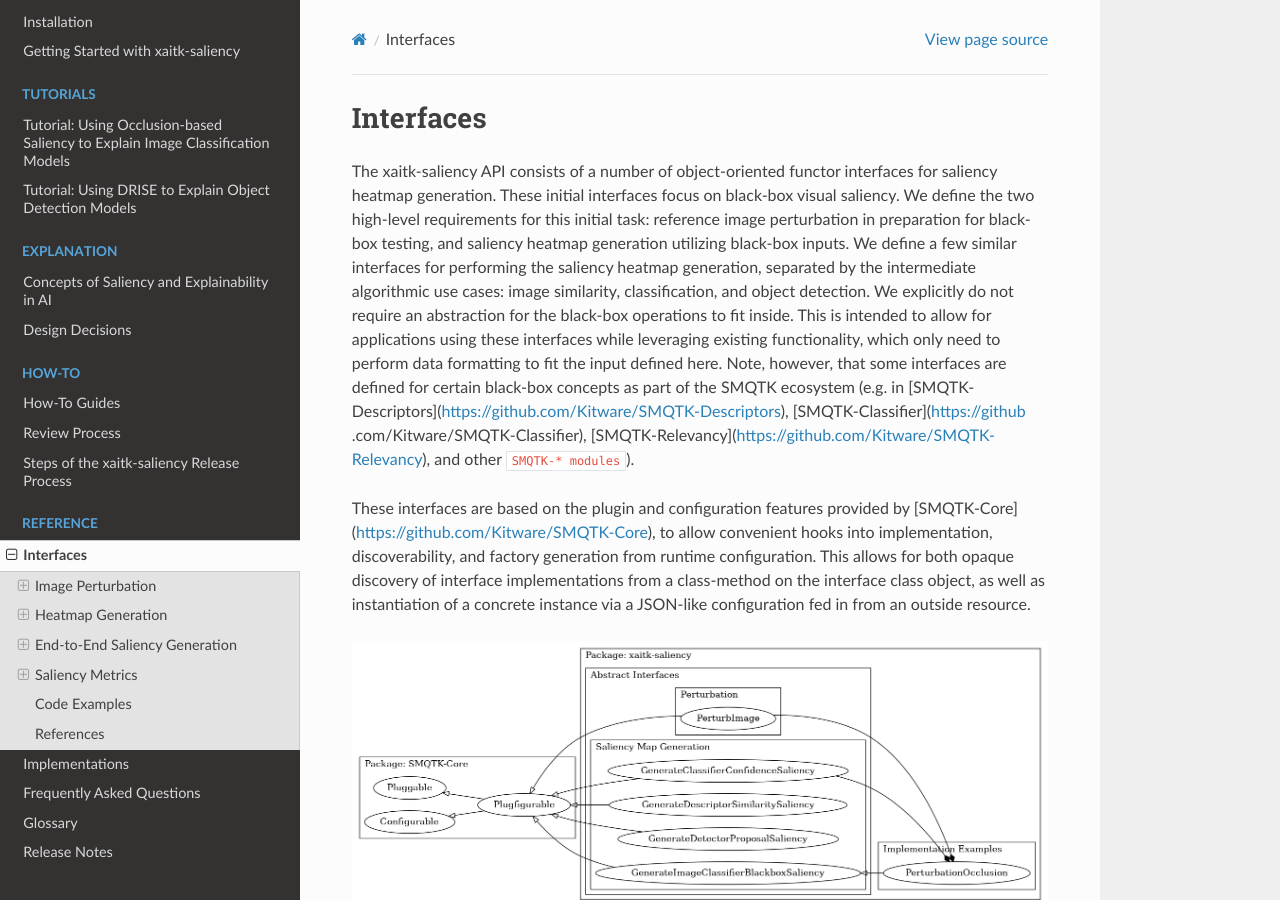
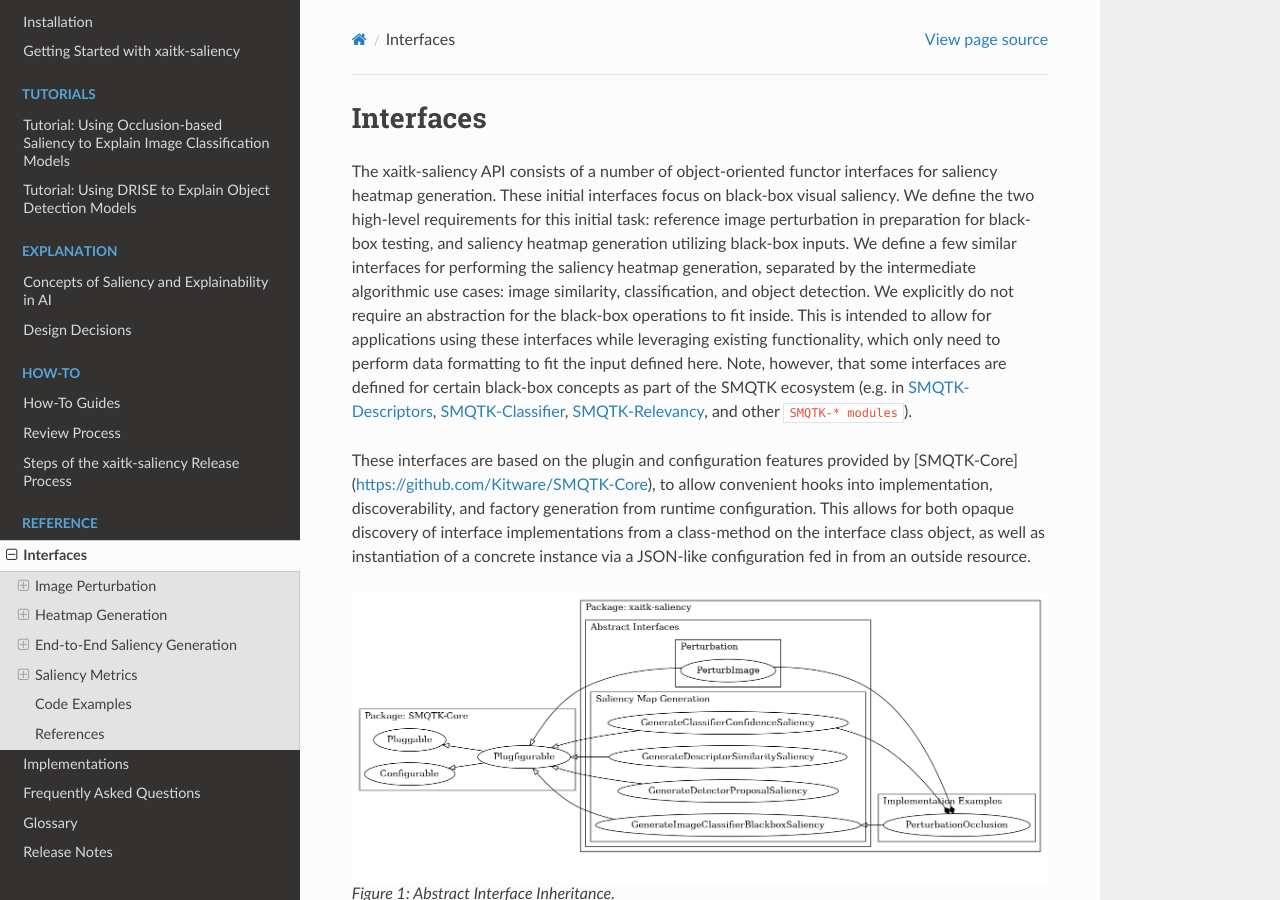
Before and after one commit to XAITK/xaitk-saliency, a Sphinx documentation site: the page built from docs/interfaces.rst, in a window 1280 px wide and 900 px high. Built offline with Sphinx 7.4.7 and the Read the Docs theme 3.1.0, drawn with Linux system fonts in a browser that asks for light colours; pages that are not in the unit, such as notebooks, are missing from menus.

```diff
--- a/docs/interfaces.rst
+++ b/docs/interfaces.rst
@@ -12,9 +12,9 @@ We explicitly do not require an abstraction for the black-box operations to fit
 This is intended to allow for applications using these interfaces while leveraging existing functionality, which only
 need to perform data formatting to fit the input defined here.
 Note, however, that some interfaces are defined for certain black-box concepts as part of the SMQTK ecosystem (e.g.
-in [SMQTK-Descriptors](https://github.com/Kitware/SMQTK-Descriptors), [SMQTK-Classifier](https://github
-.com/Kitware/SMQTK-Classifier), [SMQTK-Relevancy](https://github.com/Kitware/SMQTK-Relevancy), and other ``SMQTK-*
-modules``).
+in `SMQTK-Descriptors <https://github.com/Kitware/SMQTK-Descriptors>`_,
+`SMQTK-Classifier <https://github.com/Kitware/SMQTK-Classifier>`_,
+`SMQTK-Relevancy <https://github.com/Kitware/SMQTK-Relevancy>`_, and other ``SMQTK-* modules``).
 
 
 These interfaces are based on the plugin and configuration features provided by
--- a/docs/misc/local_sonarqube_testing.rst
+++ b/docs/misc/local_sonarqube_testing.rst
@@ -36,6 +36,6 @@ Locally, we have had success running a script as per the following:
 
 
 .. _Try Out SonarQube: https://docs.sonarqube.org/latest/setup/get-started-2-minutes/
-.. _install server: https://docs.sonarqube.org/latest/setup/install-server/
+.. _install server: https://docs.sonarsource.com/sonarqube-server/latest/setup-and-upgrade/install-the-server/introduction/
 .. _SonarQube DockerHub page: https://hub.docker.com/_/sonarqube?tab=description
 .. _SonarScanner: https://docs.sonarqube.org/latest/analysis/scan/sonarscanner/
--- a/docs/release_notes/pending_release.rst
+++ b/docs/release_notes/pending_release.rst
@@ -76,3 +76,5 @@ Fixes
 * Fixed ``pytest-core`` CI job.
 
 * Fixed notebook link formatting in ``xaitk_how_to_topics.rst``.
+
+* Fix various broken links in the documentation.
```
Also changed, not shown: CONTRIBUTING.md (+2 -2 lines), README.md (+1 -1 lines), docs/xaitk_explanation.rst (+5 -4 lines).
